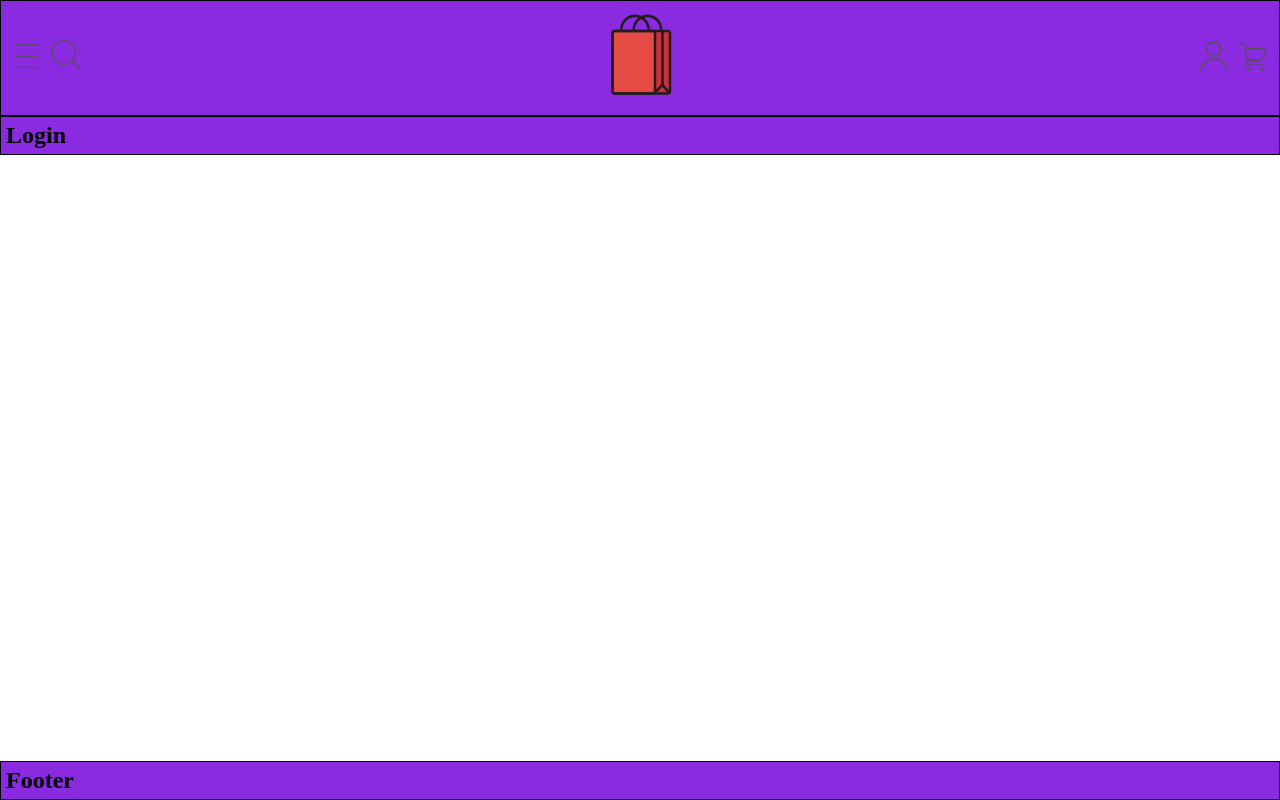
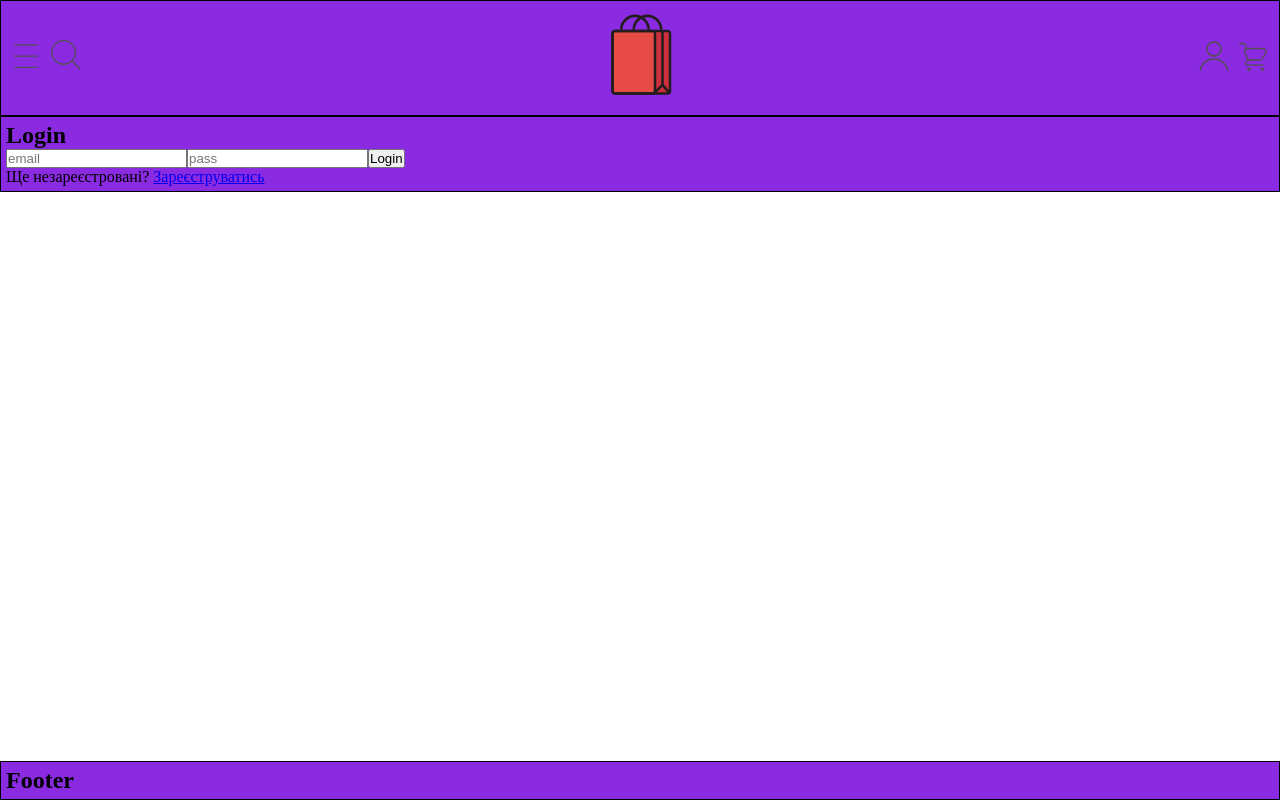
Before and after one commit to Makar90/business-of-the-future, a React (Create React App) app in the folder front/: page /#/login in a window 1280 px wide. Built offline with nearby package versions, Linux system fonts and the light colour scheme; no server answers.

Commit message:
fire base reg /login

```diff
--- a/front/src/common/Main/Main.jsx
+++ b/front/src/common/Main/Main.jsx
@@ -2,10 +2,11 @@ import { Routes, Route} from 'react-router-dom';
 import Menu from '../../components/Menu/Menu.jsx';
 
 import './main.scss';
-import Search from '../../pages/search/search';
-import Login from '../../pages/login/Login';
-import ShopCart from '../../pages/shopcart/ShopCart';
-//import Home from '../../pages/home/Home';
+import Search from '../../pages/Search/search.jsx';
+import LoginPage from '../../pages/LoginPage/LoginPage.jsx';
+import RegistratePage from '../../pages/RegistratePage/RegistratePage.jsx';
+import ShopCart from '../../pages/ShopCart/ShopCart.jsx';
+//import Home from '../../pages/Home/Home';
 import Shopers from '../../pages/Categories/shopers/Shopers';
 
 export default function Main(){
@@ -15,7 +16,8 @@ export default function Main(){
             <div className="container">
                 <Routes>
                     <Route path='/search' element={<Search />} />
-                    <Route path='/login' element={<Login />} />
+                    <Route path='/login' element={<LoginPage />} />
+                    <Route path='/registrate' element={<RegistratePage />} />
                     <Route path='/shopcart' element={<ShopCart />} />
                     {/* <Route path='/' element={<Home />} /> */}
                     <Route path='/' element={<Shopers />} />
--- /dev/null
+++ b/front/src/components/Form/Form.jsx
@@ -0,0 +1,32 @@
+import { useState } from "react";
+
+const Form = ({handleTitle, handleFunk}) =>{
+    const[email, setEmail] = useState('');
+    const[pass, setPass]=useState('');
+
+    return(
+        <div>
+            <input
+                type='email'
+                value={email}
+                onChange={(e) => setEmail(e.target.value)}
+                placeholder = 'email'
+            />
+
+            <input
+                type='password'
+                value={pass}
+                onChange={(e) => setPass(e.target.value)}
+                placeholder = 'pass'
+            />
+
+            <button
+                onClick = {() => handleFunk(email, pass)}>
+                {handleTitle}
+            </button>
+        </div>
+
+    )
+};
+
+export {Form}
--- a/front/src/components/HeadersIcon/HeadersIcon.jsx
+++ b/front/src/components/HeadersIcon/HeadersIcon.jsx
@@ -7,7 +7,7 @@ export default function HeadersIcon(props){
     let icon_name=props.icon_name;
     let onClickFunc=props.onClickFunc;
     let icon_data = GetIconDataByName(icon_name);
-    console.log(icon_data);
+    //console.log(icon_data);
     if(icon_name!==''){
         return(
             <Link className={props.className} to={link} onClick={onClickFunc}>
--- /dev/null
+++ b/front/src/components/Login/Login.jsx
@@ -0,0 +1,34 @@
+import {Form} from '../Form/Form.jsx';
+import { getAuth, signInWithEmailAndPassword } from "firebase/auth";
+//import {useDispatch} from 'react-redux';
+//import {setUser} from '......store/slices/userSlices';
+
+const Login= () => {
+    //const dispatch = useDispatch();
+
+    const handleLoginFunc = (email, password) =>{
+        const auth = getAuth();
+        signInWithEmailAndPassword(auth, email, password)
+            .then (console.log)
+            .catch (console.error)
+
+            /* .then((userCredential) => {
+                // Signed in
+                const user = userCredential.user;
+                // ...
+            })
+              .catch((error) => {
+                const errorCode = error.code;
+                const errorMessage = error.message;
+            }); */
+    };
+
+    return(
+        <Form
+            handleTitle='Login'
+            handleFunk={handleLoginFunc}
+        />
+    )
+}
+
+export {Login};
--- /dev/null
+++ b/front/src/components/Registrate/Registrate.jsx
@@ -0,0 +1,34 @@
+import {Form} from '../Form/Form.jsx';
+import { getAuth, createUserWithEmailAndPassword } from "firebase/auth";
+//import {useDispatch} from 'react-redux';
+//import {setUser} from '......store/slices/userSlices';
+
+const Registrate= () => {
+    //const dispatch = useDispatch();
+
+    const handleRegistrateFunc = (email, password) =>{
+        const auth = getAuth();
+        createUserWithEmailAndPassword(auth, email, password)
+            .then (console.log)
+            .catch (console.error)
+            /* .then((userCredential) => {
+                // Signed in
+                const user = userCredential.user;
+                // ...
+            })
+            .catch((error) => {
+                const errorCode = error.code;
+                const errorMessage = error.message;
+                // ..
+            }); */
+    };
+
+    return(
+        <Form
+            handleTitle='Registrate'
+            handleFunk={handleRegistrateFunc}
+        />
+    )
+}
+
+export {Registrate};
--- a/front/src/data/icons.jsx
+++ b/front/src/data/icons.jsx
@@ -88,10 +88,10 @@ export const header_icons_svg=[
             ua:'',
         },
         icon:
-        <svg viewBox="0 0 32 32" enable-background="new 0 0 32 32" id="Editable-line" version="1.1" stroke-width="1">
-            <line fill="none" id="XMLID_103_" stroke="currentcolor" stroke-linecap="round" stroke-linejoin="round" stroke-miterlimit="10" x1="7" x2="25" y1="16" y2="16"/>
-            <line fill="none" id="XMLID_102_" stroke="currentcolor" stroke-linecap="round" stroke-linejoin="round" stroke-miterlimit="10" x1="7" x2="25" y1="25" y2="25"/>
-            <line fill="none" id="XMLID_101_" stroke="currentcolor" stroke-linecap="round" stroke-linejoin="round" stroke-miterlimit="10" x1="7" x2="25" y1="7" y2="7"/>
+        <svg viewBox="0 0 32 32" enableBackground="new 0 0 32 32" id="Editable-line" version="1.1" strokeWidth="1">
+            <line fill="none" id="XMLID_103_" stroke="currentcolor" strokeLinecap="round" strokeLinejoin="round" strokeMiterlimit="10" x1="7" x2="25" y1="16" y2="16"/>
+            <line fill="none" id="XMLID_102_" stroke="currentcolor" strokeLinecap="round" strokeLinejoin="round" strokeMiterlimit="10" x1="7" x2="25" y1="25" y2="25"/>
+            <line fill="none" id="XMLID_101_" stroke="currentcolor" strokeLinecap="round" strokeLinejoin="round" strokeMiterlimit="10" x1="7" x2="25" y1="7" y2="7"/>
         </svg>,
     },
 
@@ -101,10 +101,10 @@ export const header_icons_svg=[
             ua:'',
         },
         icon:
-        <svg width="800px" height="800px" viewBox="0 0 32 32" enable-background="new 0 0 32 32" id="Filled_Line" version="1.1" stroke-width="2">
-            <line fill="none" id="XMLID_840_" stroke="orange" stroke-linecap="round" stroke-linejoin="round" stroke-miterlimit="10" x1="16" x2="16" y1="7" y2="25"/>
-            <line fill="none" id="XMLID_839_" stroke="orange" /* stroke="#200F60" */ stroke-linecap="round" stroke-linejoin="round" stroke-miterlimit="10" x1="7" x2="7" y1="7" y2="25"/>
-            <line fill="none" id="XMLID_838_" stroke="orange" stroke-linecap="round" stroke-linejoin="round" stroke-miterlimit="10" x1="25" x2="25" y1="7" y2="25"/>
+        <svg width="800px" height="800px" viewBox="0 0 32 32" enableBackground="new 0 0 32 32" id="Filled_Line" version="1.1" strokeWidth="2">
+            <line fill="none" id="XMLID_840_" stroke="orange" strokeLinecap="round" strokeLinejoin="round" strokeMiterlimit="10" x1="16" x2="16" y1="7" y2="25"/>
+            <line fill="none" id="XMLID_839_" stroke="orange" /* stroke="#200F60" */ strokeLinecap="round" strokeLinejoin="round" strokeMiterlimit="10" x1="7" x2="7" y1="7" y2="25"/>
+            <line fill="none" id="XMLID_838_" stroke="orange" strokeLinecap="round" strokeLinejoin="round" strokeMiterlimit="10" x1="25" x2="25" y1="7" y2="25"/>
         </svg>,
     },
 
--- a/front/src/index.js
+++ b/front/src/index.js
@@ -1,7 +1,8 @@
 
 
-//npm install react-router-dom
-//npm install firebase
+// npm install react-router-dom
+// npm install sass
+// npm install firebase
 
 import React from 'react';
 import ReactDOM from 'react-dom/client';
--- /dev/null
+++ b/front/src/pages/LoginPage/LoginPage.jsx
@@ -0,0 +1,15 @@
+import {Login} from '../../components/Login/Login.jsx';
+import { Link } from 'react-router-dom';
+
+export default function Auth(){
+    return(
+        <>
+            <h2>
+                Login
+            </h2>
+
+            <Login/>
+            <p>Ще незареєстровані? <Link to='/registrate'>Зареєструватись</Link></p>
+        </>
+    )
+}
--- /dev/null
+++ b/front/src/pages/RegistratePage/RegistratePage.jsx
@@ -0,0 +1,15 @@
+import {Registrate} from '../../components/Registrate/Registrate.jsx';
+import { Link } from 'react-router-dom';
+
+export default function Auth(){
+    return(
+        <>
+            <h2>
+                Registrate
+            </h2>
+
+            <Registrate/>
+            <p>Вже зараєстровані? <Link to='/login'>Залогінитись</Link></p>
+        </>
+    )
+}
--- a/front/src/pages/login/Login.jsx
+++ /dev/null
@@ -1,7 +0,0 @@
-export default function Login(){
-    return(
-        <h2>
-            Login
-        </h2>
-    )
-}
```
